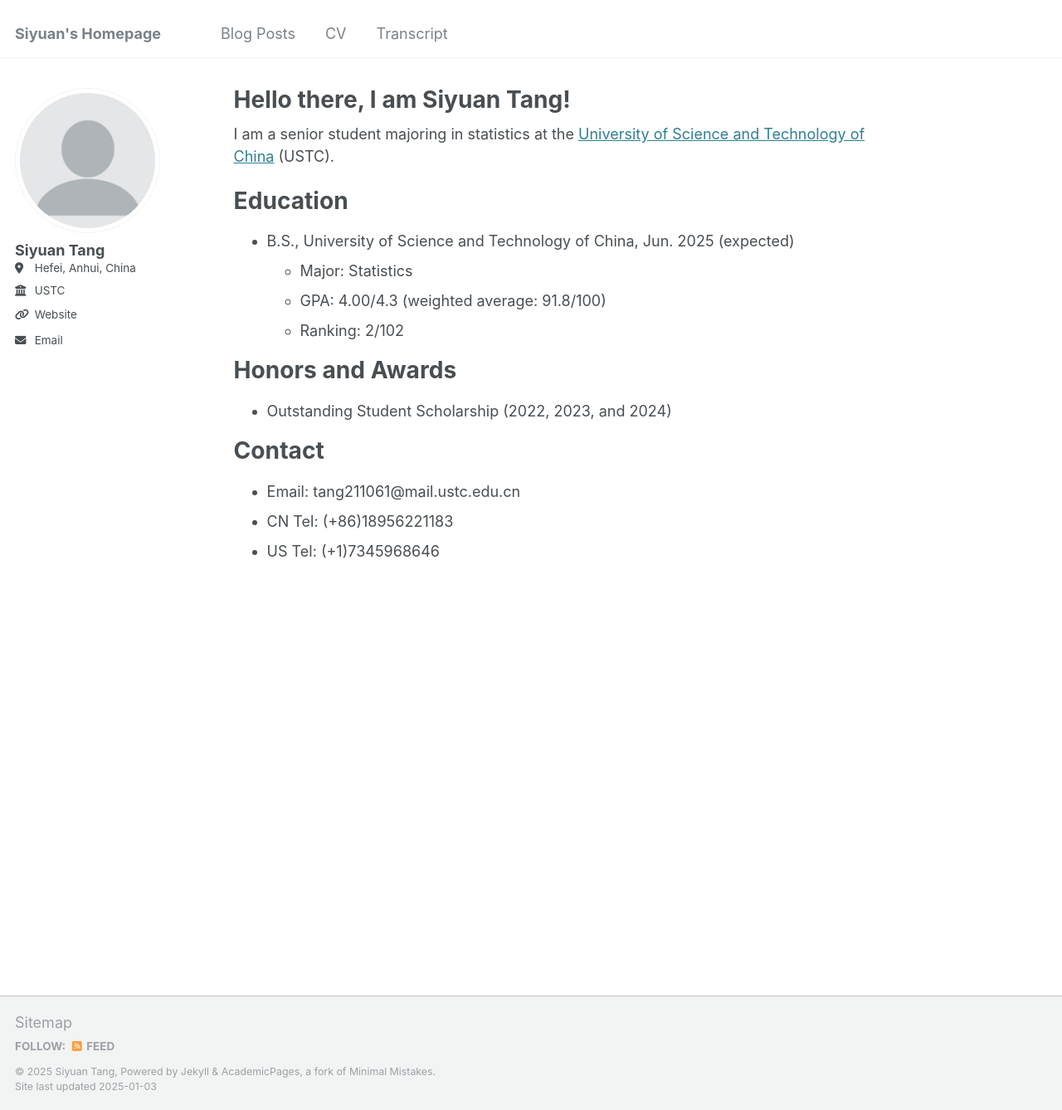
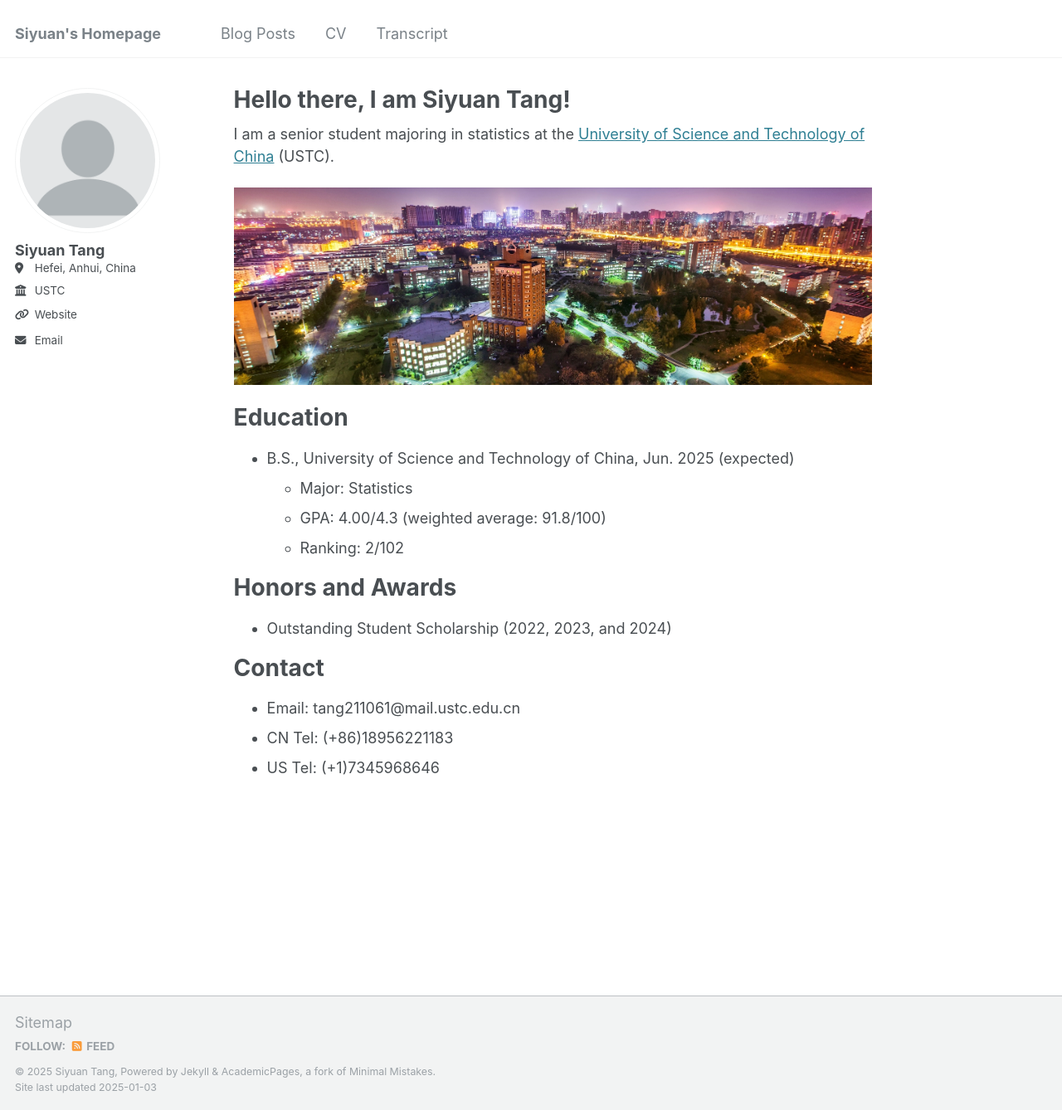
Before and after one commit to jacktangsy/jacktangsy.github.io, a Jekyll site: the page built from _pages/about.md, in a window 1280 px wide and 1338 px high. Shown: the whole window at 83% size. Built offline with Jekyll 4.4.1, drawn with Linux system fonts in a browser that asks for light colours.

Commit message:
Update about.md

```diff
--- a/_pages/about.md
+++ b/_pages/about.md
@@ -8,6 +8,8 @@ redirect_from:
 ---
 
 I am a senior student majoring in statistics at the [University of Science and Technology of China](https://en.ustc.edu.cn/) (USTC).
+
+![USTC night view.](images/en.ustc.edu.cn.jpeg)
 
 Education
 ======
```
